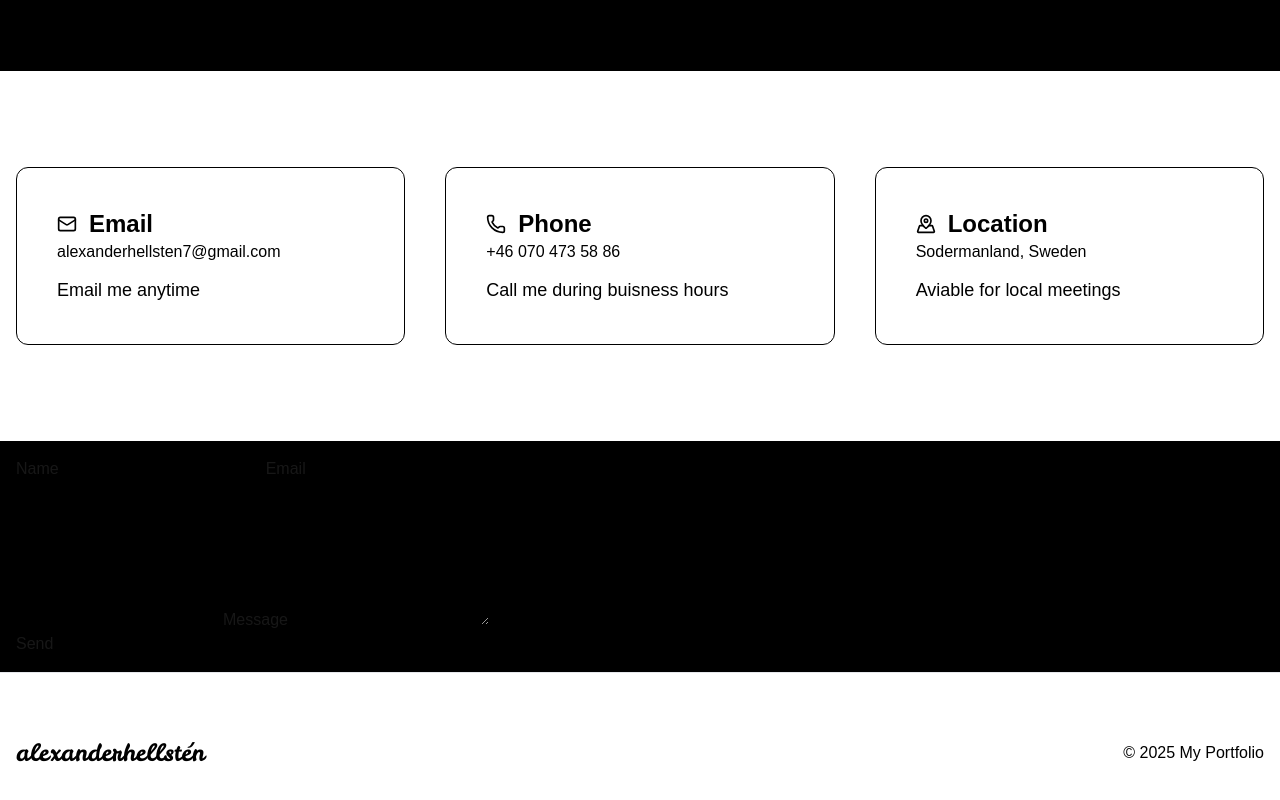
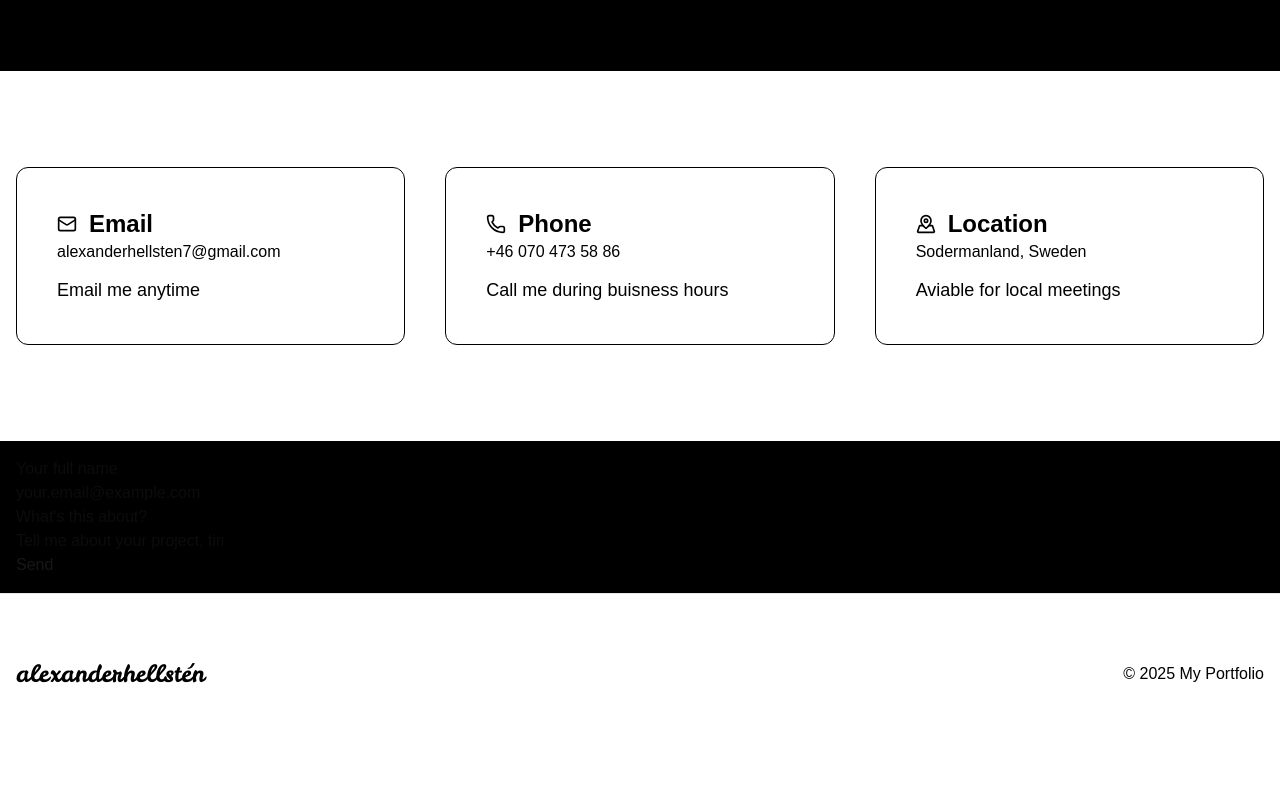
Before and after one commit to ThiccTapeman/alexanderhellsten.se, a Next.js app: page /contact in a window 1280 px wide. Shown: the part 461-1261 px from the top of the page. After the commit the page ends 1214 px from the top, so only its background shows below. Built offline with nearby package versions, Linux system fonts and the light colour scheme.

Commit message:
Updated contact form

```diff
--- a/src/components/ContactForm.js
+++ b/src/components/ContactForm.js
@@ -13,46 +13,38 @@ export default function ContactForm() {
   const onSubmit = async (e) => {};
 
   return (
-    <form onSubmit={onSubmit} style={{ maxWidth: 480 }} netlify>
+    <form name="contact" netlify>
+      <p>
         <label>
-        Name
+          <input type="text" name="name" placeholder="Your full name" />
+        </label>
+      </p>
+      <p>
+        <label>
           <input
-          name="name"
-          type="text"
-          value={form.name}
-          onChange={onChange}
-          required
+            type="email"
+            name="email"
+            placeholder="your.email@example.com"
           />
         </label>
-
+      </p>
+      <p>
         <label>
-        Email
+          <input type="text" name="subject" placeholder="What's this about?" />
+        </label>
+      </p>
+      <p>
+        <label>
           <input
-          name="email"
-          type="email"
-          value={form.email}
-          onChange={onChange}
-          required
+            type="text"
+            name="text"
+            placeholder="Tell me about your project, timeline, budget, or any questions you have..."
           />
         </label>
-
-      <label>
-        Message
-        <textarea
-          name="message"
-          rows="6"
-          value={form.message}
-          onChange={onChange}
-          required
-        />
-      </label>
-
-      <button type="submit" disabled={status === "loading"}>
-        {status === "loading" ? "Sending..." : "Send"}
-      </button>
-
-      {status === "sent" && <p>Sent</p>}
-      {status === "error" && <p>Failed to send</p>}
+      </p>
+      <p>
+        <button type="submit">Send</button>
+      </p>
     </form>
   );
 }
```
Lines whose indentation alone changed are shown as unchanged.
